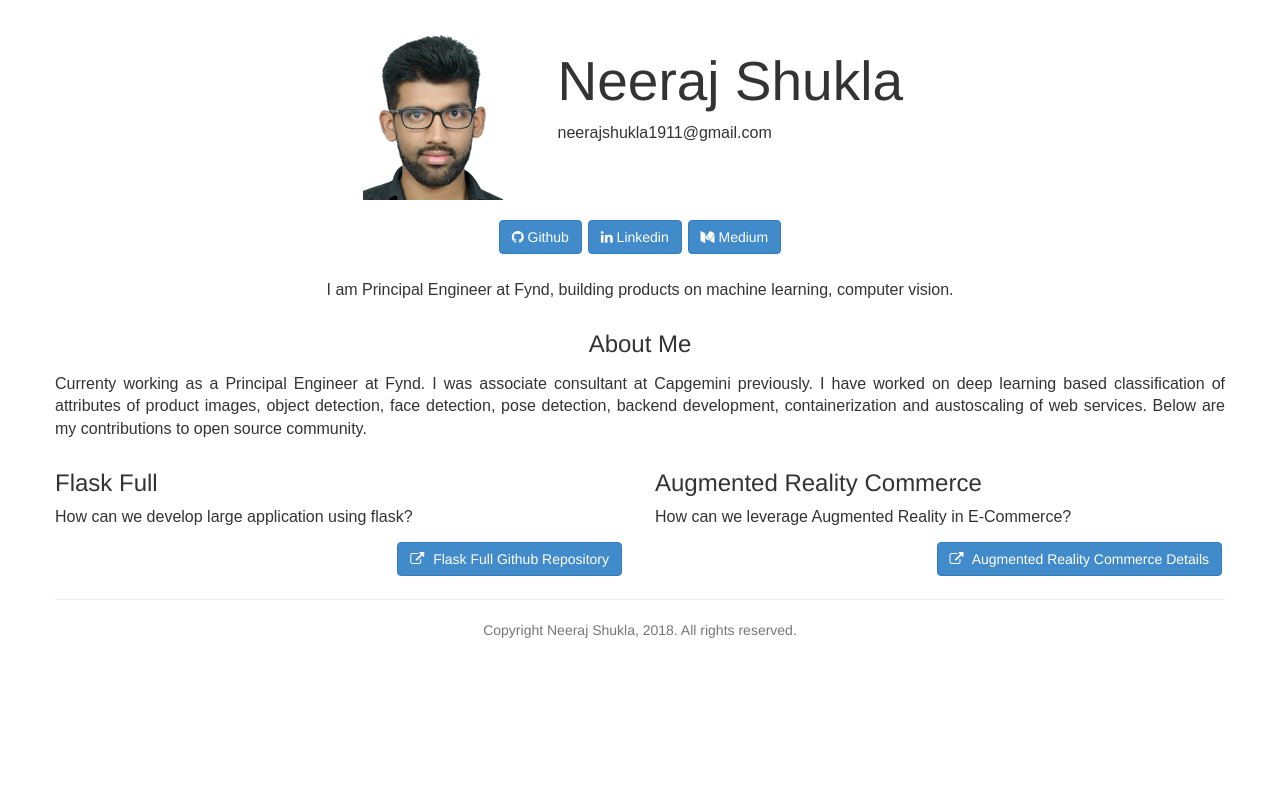
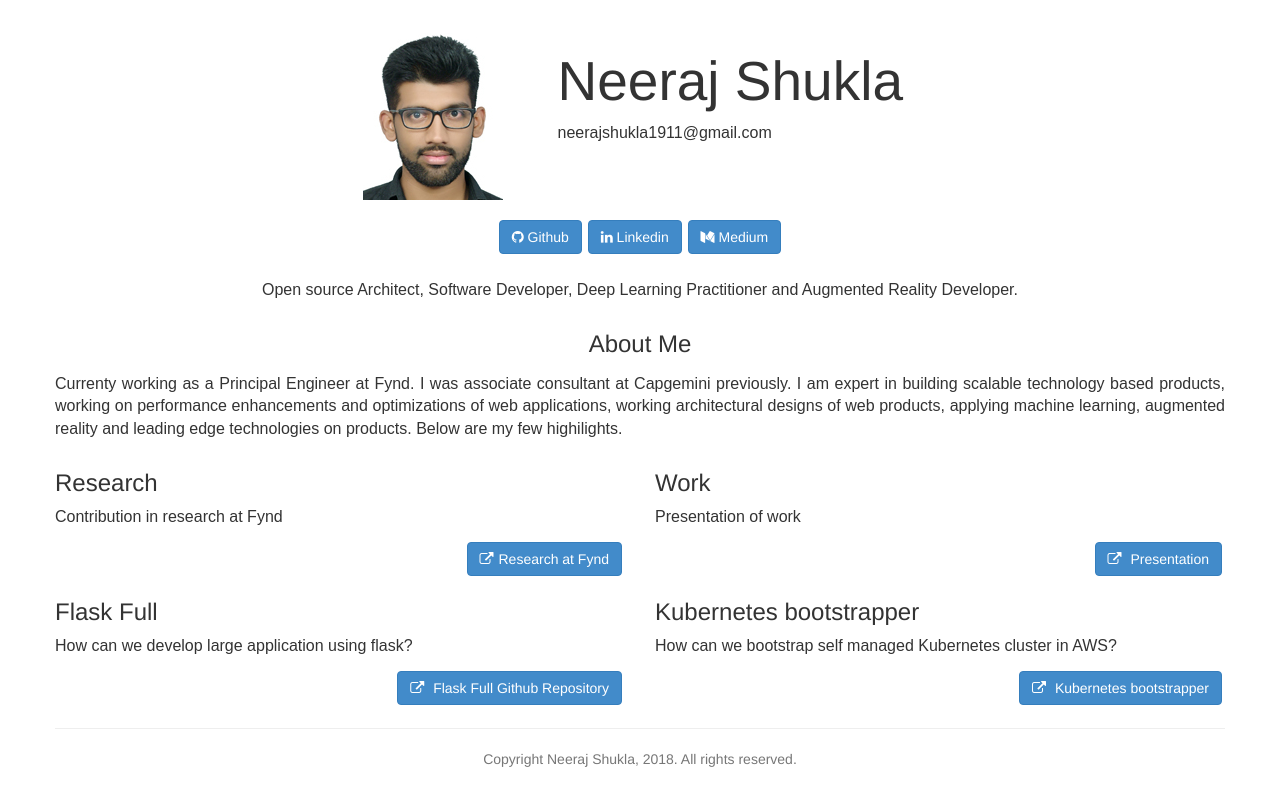
Before and after one commit to neerajshukla1911/neerajshukla1911.github.io, a plain HTML site: page index.html in a window 1280 px wide. Drawn offline with nearby package versions, Linux system fonts and the light colour scheme.

Commit message:
changed details

```diff
--- a/index.html
+++ b/index.html
@@ -83,7 +83,7 @@
 <div class="container marketing">
     <div class="row">
         <div class="col-md-12">
-            <p class="hidden-xs lead" style="text-align:center">I am Principal Engineer at Fynd, building products on machine learning, computer vision.</p>
+            <p class="hidden-xs lead" style="text-align:center">Open source Architect, Software Developer, Deep Learning Practitioner and Augmented Reality Developer.</p>
         </div>
     </div>
     <div class="row">
@@ -94,10 +94,37 @@
         <div class="col-md-12">
             <p class="lead" style="text-align:justify">
                 Currenty working as a Principal Engineer at Fynd. I was associate consultant at Capgemini previously.
-                I have worked on deep learning based classification of attributes of product images, object detection,
-                face detection, pose detection, backend development, containerization and austoscaling of web services.
-                Below are my contributions to open source community.
+                I am expert in building scalable technology based products, working on performance enhancements and optimizations of
+                web applications, working architectural designs of web products, applying machine learning,
+                augmented reality and leading edge technologies on products. Below are my few highilights.
             </p>
+        </div>
+        <div class="col-md-6" style="margin-top:20px;">
+            <h3 style="margin-top:0px" class="hidden-xs">Research</h3>
+            <h3 style="margin-top: 0px;font-size:26px;text-align:center" class="visible-xs">Research at Fynd</h3>
+            <p class="lead">Contribution in research at Fynd</p>
+            <div class="" style="text-align:right">
+                <a class="btn btn-primary visible-xs-inline-block" href="http://research.fynd.com/"
+                   target="_blank" rel="noopener noreferrer" style="margin: 3px 3px 3px 3px;"><i
+                        class="fa fa-external-link" style="margin-right:5px"></i>Research at Fynd</a>
+                <a class="btn btn-primary hidden-xs" href="http://research.fynd.com/" target="_blank"
+                   rel="noopener noreferrer" style="margin: 3px 3px 3px 3px;"><i class="fa fa-external-link"
+                                                                                 style="margin-right:5px"></i>Research at Fynd</a>
+            </div>
+        </div>
+        <div class="col-md-6" style="margin-top:20px;">
+            <h3 style="margin-top: 0px" class="hidden-xs">Work</h3>
+            <h3 style="margin-top: 0px;font-size:26px;text-align:center" class="visible-xs">Presentation of Work</h3>
+            <p class="lead">Presentation of work</p>
+            <div class=" " style="text-align:right">
+                <a class="btn btn-primary visible-xs-inline-block" href="https://docs.google.com/presentation/d/1X7x6fofiQ4TLecBEYLgrXRD5O19-VfLOaP68Pwwv8n8"
+                   target="_blank" rel="noopener noreferrer" style="margin: 3px 3px 3px 3px;"><i
+                        class="fa fa-external-link" style="margin-right:5px"></i> Presentation</a>
+                <a class="btn btn-primary hidden-xs" href="https://docs.google.com/presentation/d/1X7x6fofiQ4TLecBEYLgrXRD5O19-VfLOaP68Pwwv8n8" target="_blank"
+                   rel="noopener noreferrer" style="margin: 3px 3px 3px 3px;"><i class="fa fa-external-link"
+                                                                                 style="margin-right:5px"></i>
+                                                                                 Presentation</a>
+            </div>
         </div>
         <div class="col-md-6" style="margin-top:20px;">
             <h3 style="margin-top:0px" class="hidden-xs">Flask Full</h3>
@@ -116,19 +143,20 @@
                     <!--style="margin-top:15px;margin-left: auto;margin-right: auto;width:90%;margin-top:10px"></a>-->
         </div>
         <div class="col-md-6" style="margin-top:20px;">
-            <h3 style="margin-top: 0px" class="hidden-xs">Augmented Reality Commerce</h3>
-            <h3 style="margin-top: 0px;font-size:26px;text-align:center" class="visible-xs">Augmented Reality Commerce</h3>
-            <p class="lead">How can we leverage Augmented Reality in E-Commerce?</p>
+            <h3 style="margin-top: 0px" class="hidden-xs">Kubernetes bootstrapper</h3>
+            <h3 style="margin-top: 0px;font-size:26px;text-align:center" class="visible-xs">Kubernetes bootstrapper</h3>
+            <p class="lead">How can we bootstrap self managed Kubernetes cluster in AWS?</p>
             <div class=" " style="text-align:right">
-                <a class="btn btn-primary visible-xs-inline-block" href="https://medium.com/@neerajshukla1911/augmented-reality-artificial-intelligence-and-future-of-e-commerce-f11d7d9c9894"
+                <a class="btn btn-primary visible-xs-inline-block" href="https://github.com/gofynd/kube-bootstrapper"
                    target="_blank" rel="noopener noreferrer" style="margin: 3px 3px 3px 3px;"><i
-                        class="fa fa-external-link" style="margin-right:5px"></i> Augmented Reality Commerce Details</a>
-                <a class="btn btn-primary hidden-xs" href="https://medium.com/@neerajshukla1911/augmented-reality-artificial-intelligence-and-future-of-e-commerce-f11d7d9c9894" target="_blank"
+                        class="fa fa-external-link" style="margin-right:5px"></i>Kubernetes bootstrapper</a>
+                <a class="btn btn-primary hidden-xs" href="https://github.com/gofynd/kube-bootstrapper" target="_blank"
                    rel="noopener noreferrer" style="margin: 3px 3px 3px 3px;"><i class="fa fa-external-link"
                                                                                  style="margin-right:5px"></i>
-                    Augmented Reality Commerce Details</a>
+                                                                                 Kubernetes bootstrapper</a>
             </div>
         </div>
+
     </div>
     <div class="row featurette text-center m-b">
         <div class="col-md-12">
```
